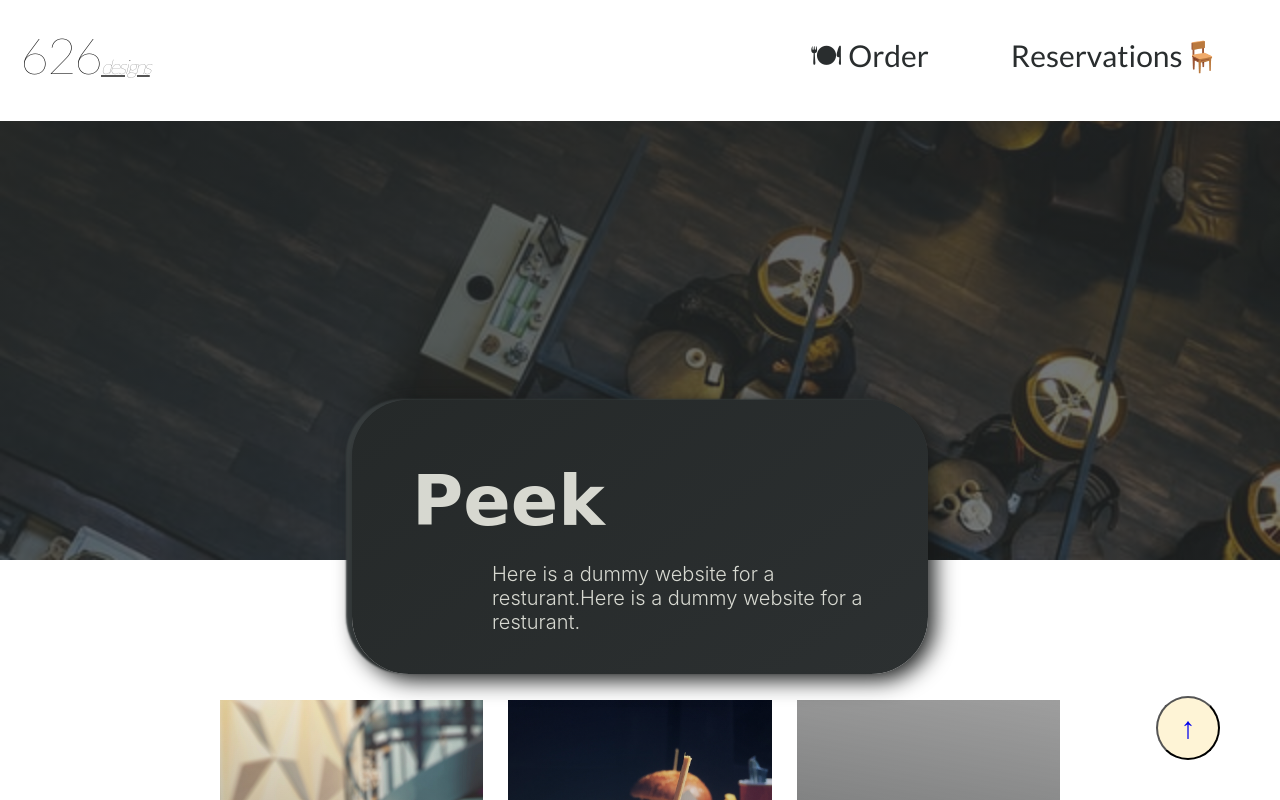
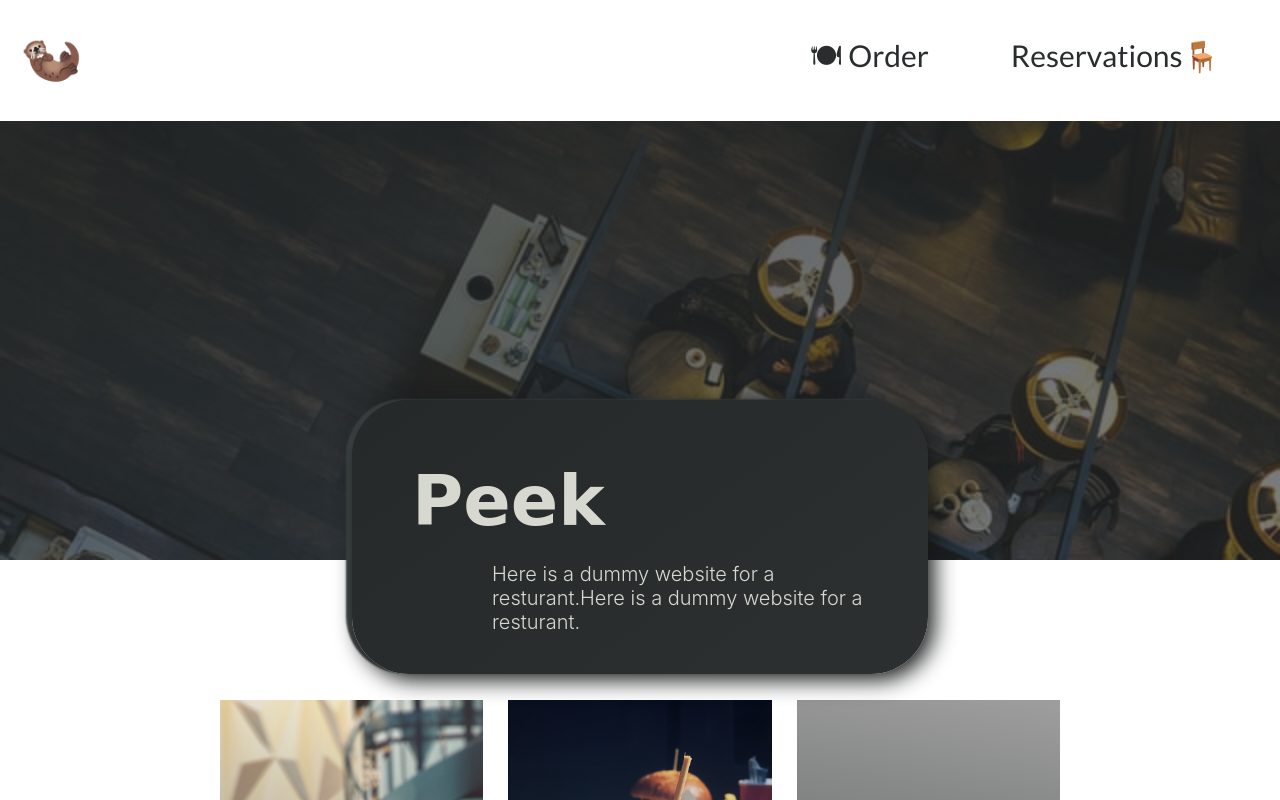
Before and after one commit to Ph-uad/Design, a website: page index.html in a window 1280 px wide. Shown: the top 800 px of the page. Drawn offline with nearby package versions, Linux system fonts and the light colour scheme; grey boxes are pictures that could not be loaded; a web font is replaced by a local one.

Commit message:
Update index.html

```diff
--- a/index.html
+++ b/index.html
@@ -16,7 +16,7 @@
         <div class="header-bg">
         </div>
         <nav class="nav">
-             <h1 class="nav-logo">626<span class="nav-logo-sub italic">designs</span> </h1>
+             <h1 class="nav-logo">🦦</h1>
 
             <ul class="nav-menu">
                 <li class="nav-list">
@@ -171,14 +171,6 @@
         <span class="social-links"><a href="#">Snapchat</a></span>
     </footer>
 
-    <div class="arrowup">
-       <button class="upDown" id="upDown" href="#top">
-        <a href="#footer" class="top" aria-label="Back to top" title="Back to top">&UpArrow;</a>
-       </button>
-   </div>
-
-
-
 
     <script src="./script.js"></script>
 </body>
```
